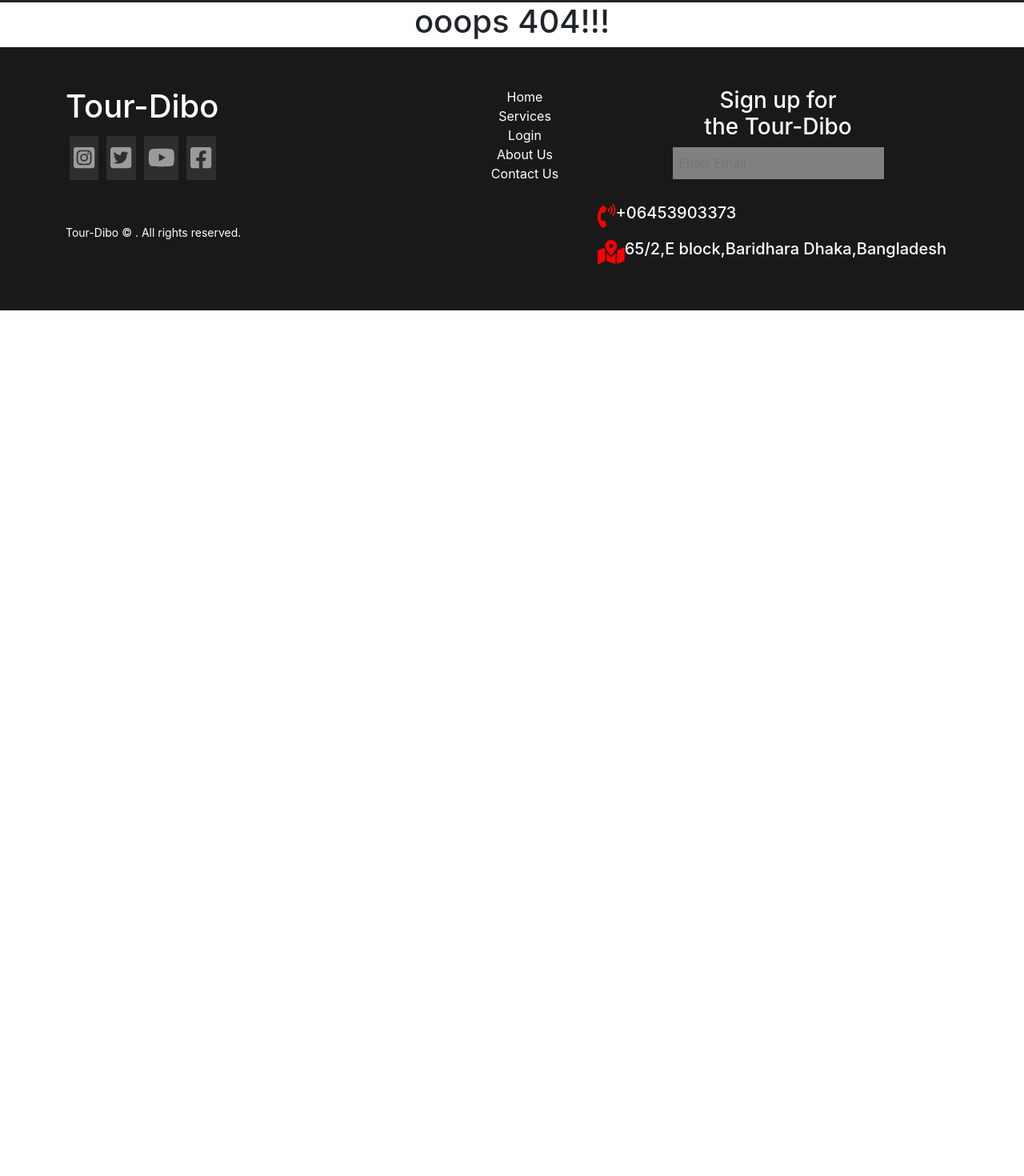
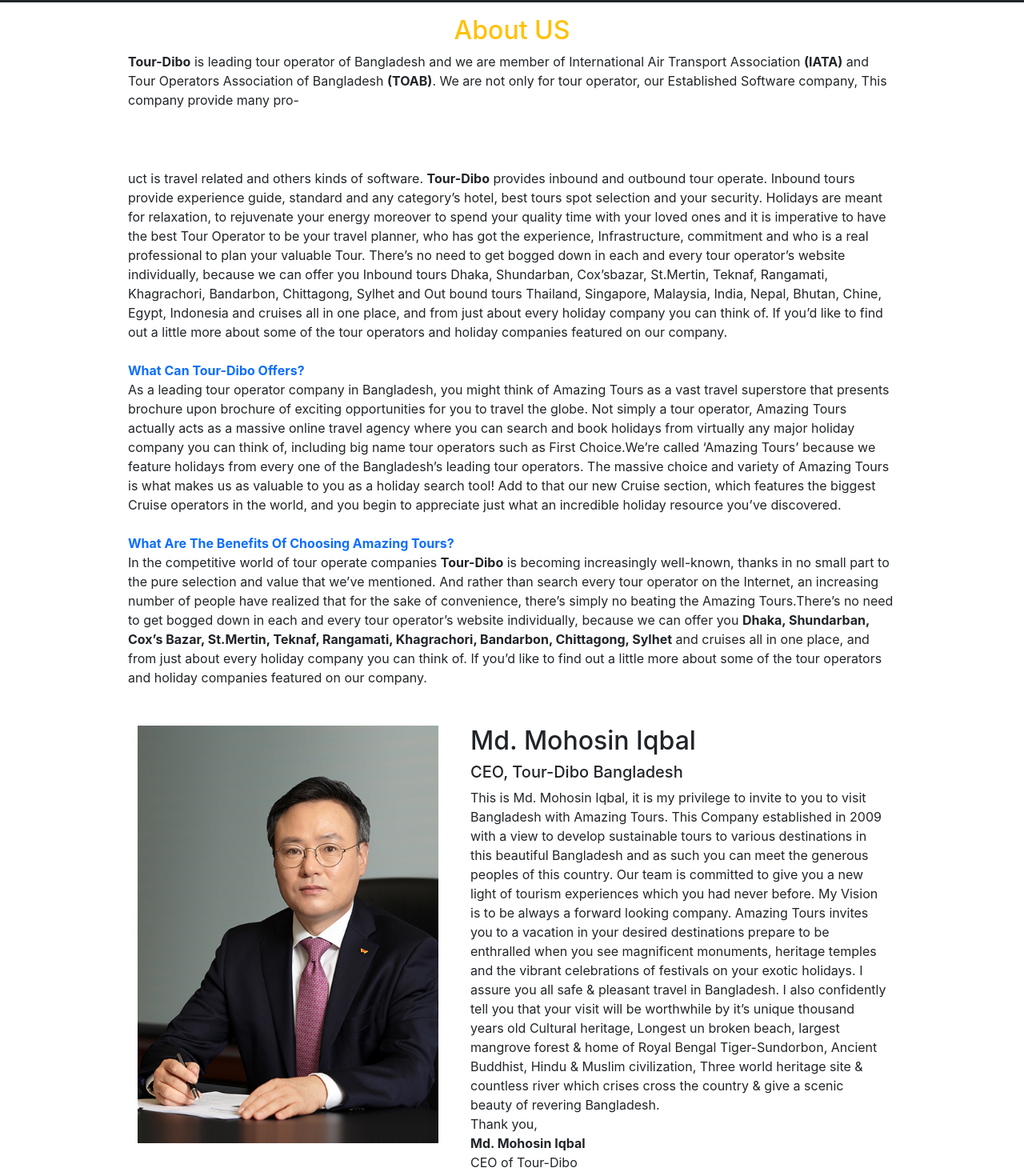
Before and after one commit to rejaulrasel/Tour-dibo-client-side, a React (Create React App) app: page /about in a window 1280 px wide. Shown: the part 60-1530 px from the top of the page at 80% size. Before the commit the page ends 800 px from the top, so only its background shows below. Built offline with nearby package versions, Linux system fonts and the light colour scheme; no server answers.

Commit message:
added about page

```diff
--- a/src/App.js
+++ b/src/App.js
@@ -1,6 +1,7 @@
 import { BrowserRouter, Switch, Route } from 'react-router-dom';
 import './App.css';
 import AuthProvider from './Context/AuthProvider';
+import AboutUs from './pages/AboutUs/AboutUs';
 import AddService from './pages/AddService/AddService';
 
 import ContactUs from './pages/ContactUs/ContactUs';
@@ -25,10 +26,13 @@ function App() {
             <Route exact path='/'>
               <Home></Home>
             </Route>
-            <Route exact path='/home'>
+            <Route path='/home'>
               <Home></Home>
             </Route>
-            <Route exact path='/contact'>
+            <Route path='/about'>
+              <AboutUs></AboutUs>
+            </Route>
+            <Route path='/contact'>
               <ContactUs></ContactUs>
             </Route>
             <PrivateRoute path="/booking/:serviceId">
@@ -40,16 +44,16 @@ function App() {
             <PrivateRoute path='/manageOrder'>
             <ManageOrder></ManageOrder>
           </PrivateRoute>
-            <Route exact path='/login'>
+            <Route path='/login'>
               <Login></Login>
             </Route>
-            <Route exact path='/addService'>
+            <Route path='/addService'>
               <AddService></AddService>
             </Route>
             <PrivateRoute path="/booking/:serviceId">
               <PlaceOrder></PlaceOrder>
             </PrivateRoute>
-            <Route exact path='*'>
+            <Route path='*'>
               <PageNotFound></PageNotFound>
             </Route>
           </Switch>
--- /dev/null
+++ b/src/pages/AboutUs/AboutUs.js
@@ -0,0 +1,63 @@
+import React from 'react';
+import image from '../../images/cruise_line_travel_agency.jpg.crdownload'
+import ceo_image from '../../images/img_ceo.jpg'
+const AboutUs = () => {
+    return (
+        <div>
+            <div className="text-center mt-3">
+                <h2 className='text-warning'>About US</h2>
+            </div>
+            <div className='w-75 mx-auto'>
+                <p className='text-start'><b>Tour-Dibo</b> is leading tour operator of Bangladesh and we are member of International Air Transport Association <b>(IATA)</b> and Tour Operators Association of Bangladesh <b>(TOAB)</b>. We are not only for tour operator, our Established Software company, This company provide many pro- <br /> <br />
+                    <div className="text-center">
+                        <img className='img-fluid mb-4' src={image} alt="" /></div> <br />
+                    uct is  travel related and others kinds of software. <b>Tour-Dibo</b> provides inbound and outbound tour operate. Inbound tours provide experience guide, standard and any category’s hotel, best tours spot selection and your security. Holidays are meant for relaxation, to rejuvenate your energy moreover to spend your quality time with your loved ones and it is imperative to have the best Tour Operator to be your travel planner, who has got the experience, Infrastructure, commitment and who is a real professional to plan your valuable Tour.    There’s no need to get bogged down in each and every tour operator’s website individually, because we can offer you Inbound tours Dhaka, Shundarban, Cox’sbazar, St.Mertin, Teknaf, Rangamati,  Khagrachori, Bandarbon, Chittagong, Sylhet and Out bound tours Thailand, Singapore, Malaysia, India, Nepal, Bhutan, Chine, Egypt, Indonesia and cruises all in one place, and from just about every holiday company you can think of. If you’d like to find out a little more about some of the tour operators and holiday companies featured on our company.
+                    <br />
+                    <br />
+
+                    <div className="text-primary text-start">
+                        <b>What Can Tour-Dibo Offers?</b>
+                    </div>
+
+                    As a leading tour operator company in Bangladesh, you might think of Amazing Tours as a vast travel superstore that presents brochure upon brochure of exciting opportunities for you to travel the globe. Not simply a tour operator, Amazing Tours actually acts as a massive online travel agency where you can search and book holidays from virtually any major holiday company you can think of, including big name tour operators such as First Choice.We’re called ‘Amazing Tours’ because we feature holidays from every one of the Bangladesh’s leading tour operators. The massive choice and variety of Amazing Tours is what makes us as valuable to you as a holiday search tool! Add to that our new Cruise section, which features the biggest Cruise operators in the world, and you begin to appreciate just what an incredible holiday resource you’ve discovered.
+                    <br />
+                    <br />
+
+                    <div className="text-primary text-start">
+                        <b>What Are The Benefits Of Choosing Amazing Tours?</b>
+                    </div>
+                    In the competitive world of tour operate companies <b>Tour-Dibo</b> is becoming increasingly well-known, thanks in no small part to the pure selection and value that we’ve mentioned. And rather than search every tour operator on the Internet, an increasing number of people have realized that for the sake of convenience, there’s simply no beating the Amazing Tours.There’s no need to get bogged down in each and every tour operator’s website individually, because we can offer you <b>Dhaka, Shundarban, Cox’s Bazar, St.Mertin, Teknaf, Rangamati,  Khagrachori, Bandarbon, Chittagong, Sylhet</b> and cruises all in one place, and from just about every holiday company you can think of. If you’d like to find out a little more about some of the tour operators and holiday companies featured on our company.
+                </p>
+
+            </div>
+            <div className="container mt-5 w-75 ">
+                <div className="row">
+                    <div className="col-lg-5 col-12">
+                        <img src={ceo_image} className='img-fluid' alt="" />
+                    </div>
+                    <div className="col-lg-7 col-12">
+                        <div className="text-start ms-lg-3">
+                        <h2>
+                        Md. Mohosin Iqbal
+                        </h2>
+                        <h5>CEO, Tour-Dibo Bangladesh</h5>
+                        </div>
+                        <p className='text-start ms-lg-3'>This is Md. Mohosin Iqbal, it is my privilege to invite to you to visit Bangladesh with Amazing Tours. This Company established in 2009 with a view to develop sustainable tours to various destinations in this beautiful Bangladesh and as such you can meet the generous peoples of this country. Our team is committed to give you a new light of tourism experiences which you had never before.
+
+My Vision is to be always a forward looking company.
+
+Amazing Tours invites you to a vacation in your desired destinations prepare to be enthralled when you see magnificent monuments, heritage temples and the vibrant celebrations of festivals on your exotic holidays.
+
+I assure you all safe & pleasant travel in Bangladesh. I also confidently tell you that your visit will be worthwhile by it’s unique thousand years old Cultural heritage, Longest un broken beach, largest mangrove forest & home of Royal Bengal Tiger-Sundorbon, Ancient Buddhist, Hindu & Muslim civilization, Three world heritage site & countless river which crises cross the country & give a scenic beauty of revering Bangladesh. <br />
+Thank you, <br />
+<b>Md. Mohosin Iqbal</b> <br />
+CEO of Tour-Dibo
+</p>
+                    </div>
+                </div>
+            </div>
+        </div>
+    );
+};
+
+export default AboutUs;
--- a/src/pages/Footer/Footer.js
+++ b/src/pages/Footer/Footer.js
@@ -51,10 +51,6 @@ const Footer = () => {
 
                   <Link className="footer-menu text-decoration-none text-white pb-4" to="/home">Home</Link>
                   <br />
-                  <Link className="footer-menu text-decoration-none text-white" to="/services">Services</Link>
-                  <br />
-                  <Link className="footer-menu text-decoration-none text-white pb-4" to="/login">Login</Link>
-                  <br />
                   <Link className="footer-menu text-decoration-none text-white pb-4" to="/about">About Us</Link>
                   <br />
                   <Link className="footer-menu text-decoration-none text-white pb-4" to="/contact">Contact Us</Link>
--- a/src/pages/PlaceOrder/PlaceOrder.js
+++ b/src/pages/PlaceOrder/PlaceOrder.js
@@ -1,4 +1,5 @@
 import React, { useEffect, useState } from 'react';
+import { Spinner } from 'react-bootstrap';
 import { useForm } from 'react-hook-form';
 import { useHistory, useParams } from 'react-router';
 import swal from 'sweetalert';
@@ -7,11 +8,13 @@ import useAuth from '../../Hooks/useAuth';
 
 const PlaceOrder = () => {
     const history = useHistory()
-    const { user } = useAuth();
+    const { user} = useAuth();
     const [service, setService] = useState({});
     console.log(service.title)
     const [status,setStatus] =useState('pending')
     const { serviceId } = useParams();
+
+
 
     useEffect(() => {
         fetch(`https://quiet-lowlands-89640.herokuapp.com/services/${serviceId}`)
@@ -36,7 +39,6 @@ const PlaceOrder = () => {
         swal("Congratulation!", "You have register successfully", "success");
         reset();
     };
-
 
     return (
         <div className="container my-4">
```
Also changed, not shown: src/images/img_ceo.jpg (added), 1 other file (tests, documents, lock files or other folders).
